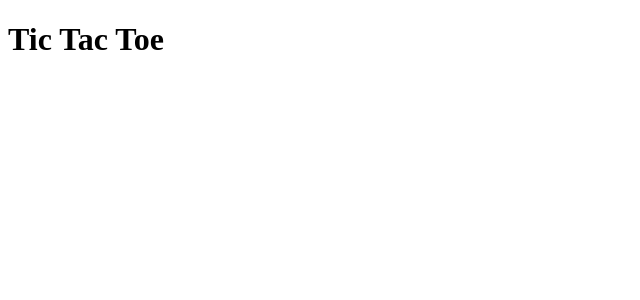
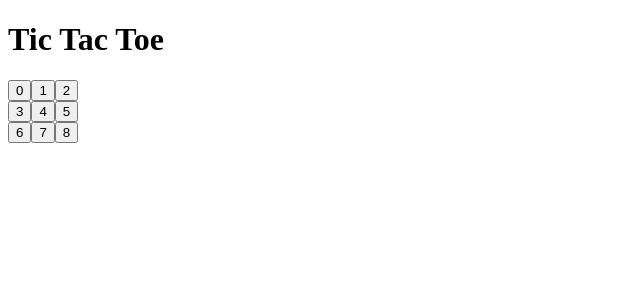
Before and after one commit to Dhrumi-Vakhariya/tictactoe, a React (Vite) app: page / in a window 1280 px wide. Shown: the top 300 px of the page, without its empty margins (0-640 px from the left). Built offline with nearby package versions, Linux system fonts and the light colour scheme.

Commit message:
Created board and sqaure components

```diff
--- a/src/App.jsx
+++ b/src/App.jsx
@@ -1,9 +1,11 @@
 import React from "react";
+import Board from "./components/Board";
 
 const App = () => {
   return (
     <div>
       <h1>Tic Tac Toe</h1>
+      <Board />
     </div>
   );
 };
--- /dev/null
+++ b/src/components/Board.jsx
@@ -0,0 +1,26 @@
+import React from "react";
+import Square from "./Square";
+
+const Board = () => {
+  return (
+    <div>
+      <div>
+        <Square value={0} />
+        <Square value={1} />
+        <Square value={2} />
+      </div>
+      <div>
+        <Square value={3} />
+        <Square value={4} />
+        <Square value={5} />
+      </div>
+      <div>
+        <Square value={6} />
+        <Square value={7} />
+        <Square value={8} />
+      </div>
+    </div>
+  );
+};
+
+export default Board;
--- /dev/null
+++ b/src/components/Square.jsx
@@ -0,0 +1,7 @@
+import React from "react";
+
+const Square = ({ value }) => {
+  return <button type="button">{value}</button>;
+};
+
+export default Square;
```
